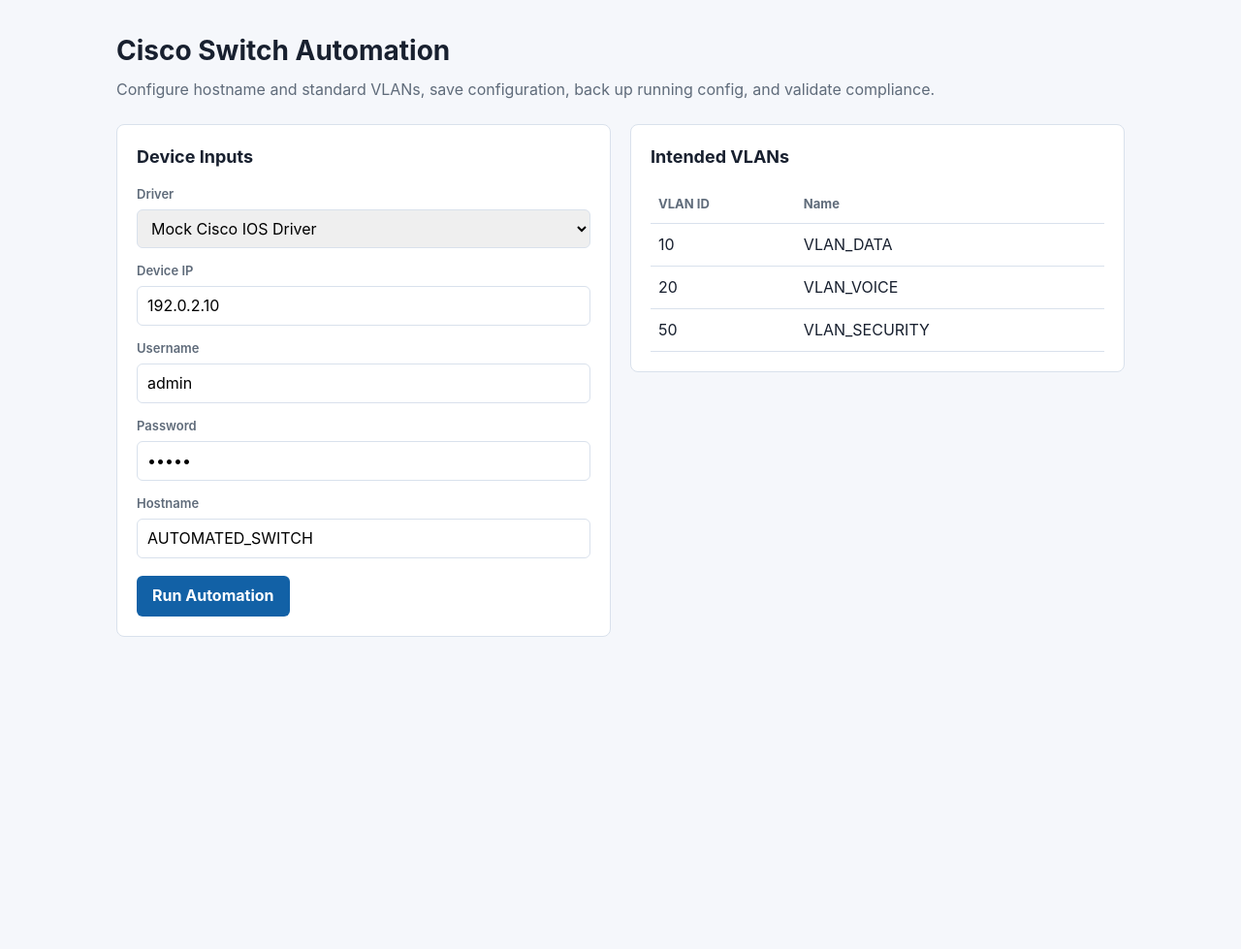
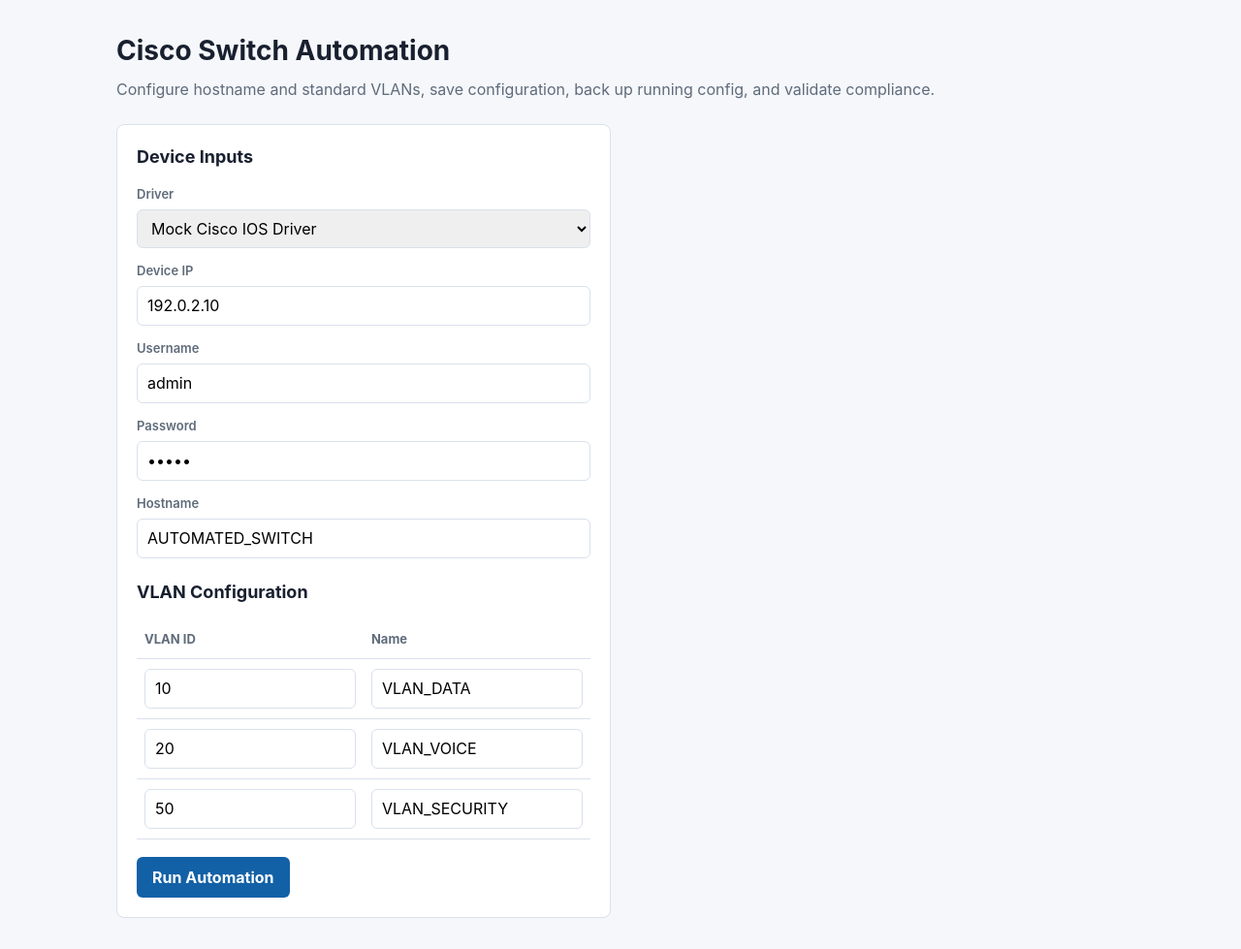
Before and after one commit to stephenjaguar/cisco-network-vpn-tool, a Flask app: page / in a window 1280 px wide. Shown: the whole page at 97% size. Before the commit the page ends 657 px from the top, so only its background shows below. Run offline with Flask 3, Linux system fonts and the light colour scheme.

Commit message:
feat: add editable VLAN input validation

```diff
--- a/main.py
+++ b/main.py
@@ -41,10 +41,11 @@ def automate_switch():
     }
 
     try:
+        vlans = parse_vlan_form(request.form)
         driver = create_driver(driver_mode, device_ip, username, password)
         result["commands"].append(driver.connect())
         result["commands"].append(driver.push_hostname(hostname))
-        result["commands"].append(driver.push_vlan_config(DEFAULT_VLANS))
+        result["commands"].append(driver.push_vlan_config(vlans))
         result["commands"].append(driver.save_config())
         backup_path = driver.backup_config(hostname)
         result["backup_path"] = str(backup_path)
@@ -53,7 +54,7 @@ def automate_switch():
             show_vlan_output=driver.show_vlan_brief(),
             hostname_output=driver.show_hostname(),
             intended_hostname=hostname,
-            intended_vlans=DEFAULT_VLANS,
+            intended_vlans=vlans,
         )
         result["report"] = report
     except Exception as exc:  # noqa: BLE001 - visible interview demo error reporting
@@ -61,11 +62,46 @@ def automate_switch():
 
     return render_template(
         "index.html",
-        vlans=DEFAULT_VLANS,
+        vlans=_submitted_vlan_values(request.form),
         default_hostname=hostname,
         result=result,
     )
 
 
+def parse_vlan_form(form) -> dict[int, str]:
+    """Parse three editable VLAN rows from the Flask form."""
+    vlans: dict[int, str] = {}
+
+    for index in range(1, 4):
+        vlan_id_raw = form.get(f"vlan_id_{index}", "").strip()
+        vlan_name = form.get(f"vlan_name_{index}", "").strip()
+
+        if not vlan_id_raw:
+            raise ValueError(f"VLAN row {index}: VLAN ID is required")
+        if not vlan_id_raw.isdigit():
+            raise ValueError(f"VLAN row {index}: VLAN ID must be numeric")
+
+        vlan_id = int(vlan_id_raw)
+        if vlan_id < 1 or vlan_id > 4094:
+            raise ValueError(f"VLAN row {index}: VLAN ID must be between 1 and 4094")
+        if not vlan_name:
+            raise ValueError(f"VLAN row {index}: VLAN name is required")
+        if vlan_id in vlans:
+            raise ValueError(f"Duplicate VLAN ID submitted: {vlan_id}")
+
+        vlans[vlan_id] = vlan_name
+
+    return vlans
+
+
+def _submitted_vlan_values(form) -> dict[int | str, str]:
+    values: dict[int | str, str] = {}
+    for index, (default_id, default_name) in enumerate(DEFAULT_VLANS.items(), start=1):
+        vlan_id_raw = form.get(f"vlan_id_{index}", str(default_id)).strip()
+        vlan_name = form.get(f"vlan_name_{index}", default_name).strip()
+        values[vlan_id_raw or default_id] = vlan_name or default_name
+    return values
+
+
 if __name__ == "__main__":
     app.run(host="127.0.0.1", port=5000, debug=True)
--- a/templates/index.html
+++ b/templates/index.html
@@ -137,22 +137,33 @@
           <label for="hostname">Hostname</label>
           <input id="hostname" name="hostname" value="{{ default_hostname }}" required>
 
-          <button type="submit">Run Automation</button>
-        </form>
-      </section>
-
-      <section>
-        <h2>Intended VLANs</h2>
+          <h2 style="margin-top: 22px;">VLAN Configuration</h2>
           <table>
             <thead>
               <tr><th>VLAN ID</th><th>Name</th></tr>
             </thead>
             <tbody>
               {% for vlan_id, vlan_name in vlans.items() %}
-            <tr><td>{{ vlan_id }}</td><td>{{ vlan_name }}</td></tr>
+              <tr>
+                <td>
+                  <input
+                    name="vlan_id_{{ loop.index }}"
+                    value="{{ vlan_id }}"
+                    inputmode="numeric"
+                    pattern="[0-9]+"
+                    required
+                  >
+                </td>
+                <td>
+                  <input name="vlan_name_{{ loop.index }}" value="{{ vlan_name }}" required>
+                </td>
+              </tr>
               {% endfor %}
             </tbody>
           </table>
+
+          <button type="submit">Run Automation</button>
+        </form>
       </section>
     </div>
 
```
Also changed, not shown: tests/test_main.py (+64 -4 lines), README.md. Lines whose indentation alone changed are shown as unchanged.
